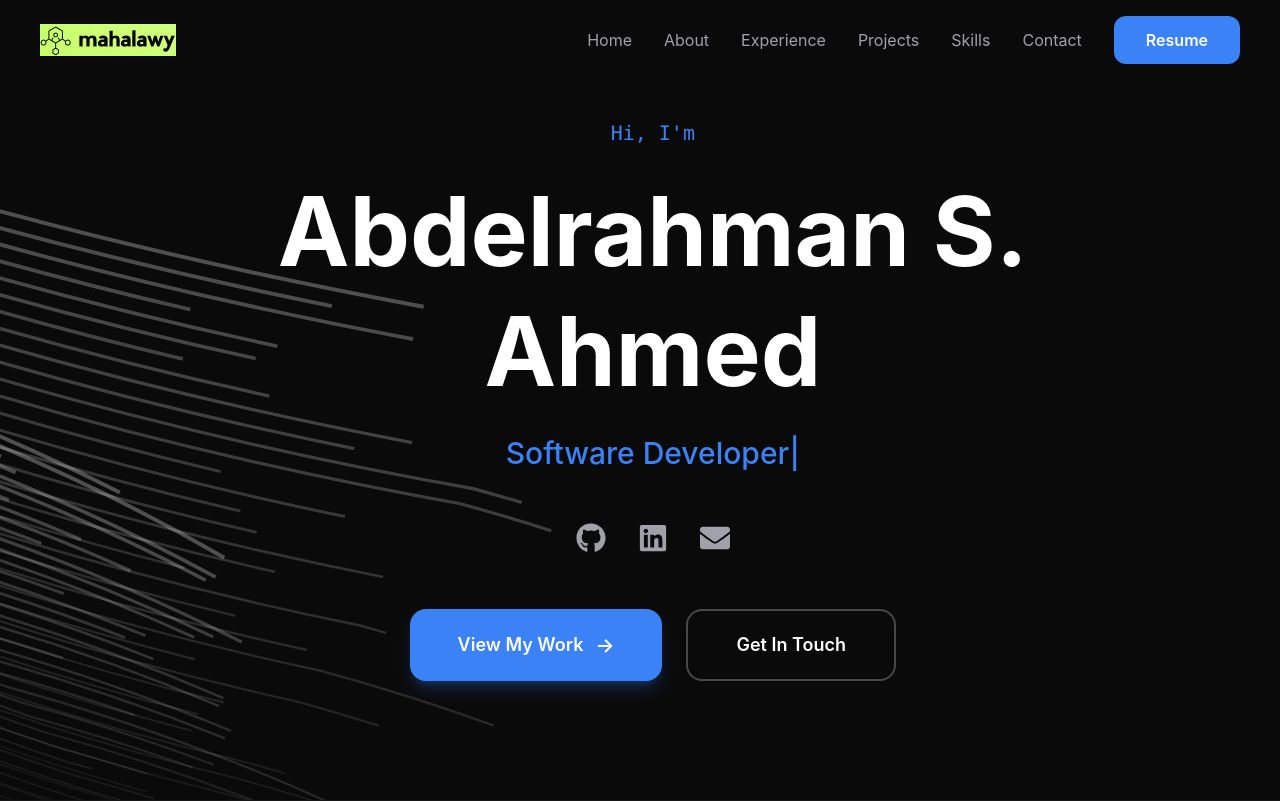
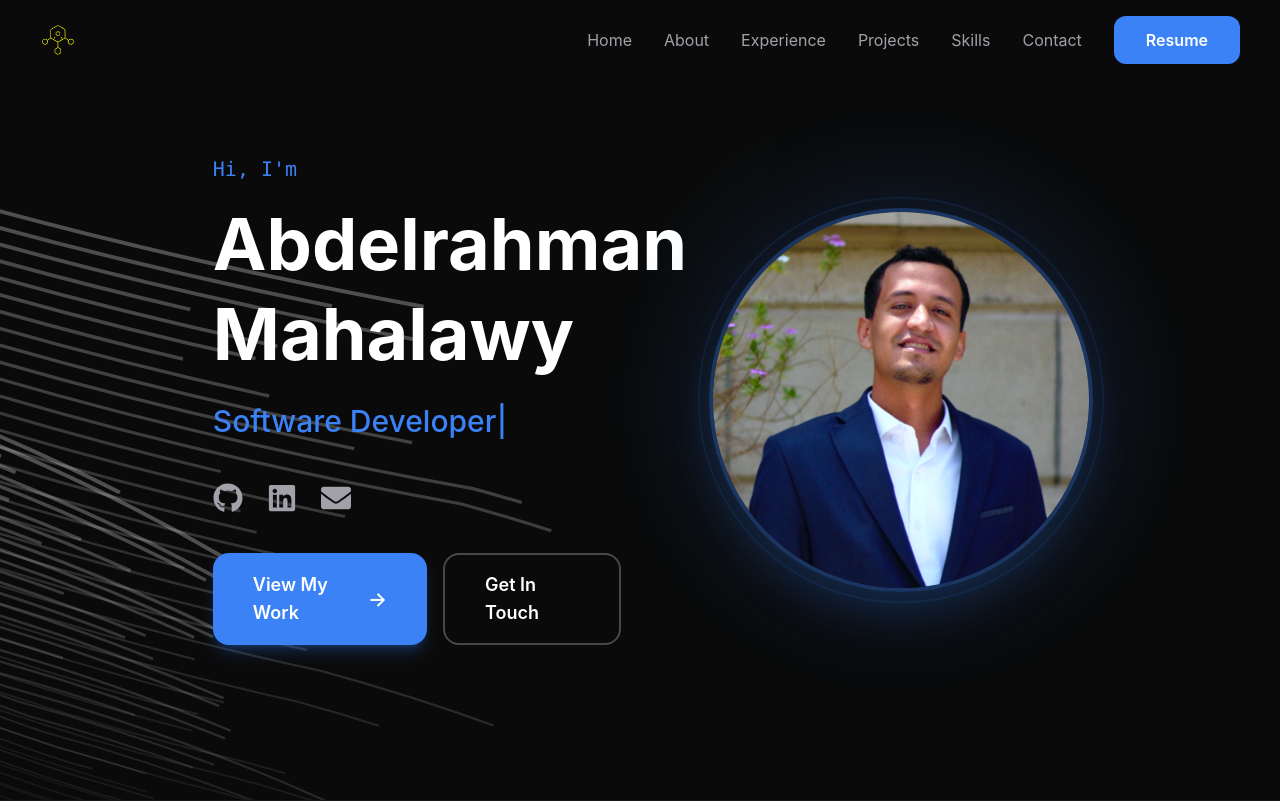
Before and after one commit to mahalawydev2/protofolio, a React (Vite) app: page / in a window 1280 px wide. Shown: the top 801 px of the page. Built offline with nearby package versions, Linux system fonts and the light colour scheme.

Commit message:
after photo

```diff
--- a/src/components/Hero.jsx
+++ b/src/components/Hero.jsx
@@ -1,7 +1,7 @@
 import React from 'react';
 import { motion } from 'framer-motion';
 import { TypeAnimation } from 'react-type-animation';
-import { FaGithub, FaLinkedin, FaEnvelope, FaPhone, FaMapMarkerAlt } from 'react-icons/fa';
+import { FaGithub, FaLinkedin, FaEnvelope } from 'react-icons/fa';
 import FloatingPaths from './FloatingPaths';
 
 const Hero = () => {
@@ -16,27 +16,32 @@ const Hero = () => {
       id="home"
       className="relative min-h-screen w-full flex items-center overflow-hidden bg-[#0a0a0a]"
     >
-      {/* Animated Background - Full width, cropped slightly on left */}
+      {/* Animated Background */}
       <div className="absolute inset-0 overflow-hidden">
         <FloatingPaths position={1} />
         <FloatingPaths position={-1} />
       </div>
 
-      {/* Content - Centered */}
+      {/* Content */}
       <div className="relative z-10 w-full">
         <div className="section-container">
+          <div className="max-w-7xl mx-auto">
+            {/* Grid Layout - Text on Left, Image on Right */}
+            <div className="grid grid-cols-1 lg:grid-cols-2 gap-12 lg:gap-16 items-center">
+
+              {/* Left Column - Text Content */}
               <motion.div
                 initial={{ opacity: 0 }}
                 animate={{ opacity: 1 }}
                 transition={{ duration: 1 }}
-            className="max-w-4xl mx-auto text-center"
+                className="text-center lg:text-left order-2 lg:order-1"
               >
                 {/* Greeting */}
                 <motion.p
                   initial={{ opacity: 0, y: 20 }}
                   animate={{ opacity: 1, y: 0 }}
                   transition={{ duration: 0.5 }}
-              className="text-[#3b82f6] font-mono text-lg md:text-xl mb-6"
+                  className="text-[#3b82f6] font-mono text-lg md:text-xl mb-4"
                 >
                   Hi, I'm
                 </motion.p>
@@ -46,9 +51,9 @@ const Hero = () => {
                   initial={{ opacity: 0, y: 30 }}
                   animate={{ opacity: 1, y: 0 }}
                   transition={{ duration: 0.6, delay: 0.2 }}
-              className="text-5xl sm:text-6xl md:text-7xl lg:text-8xl font-bold text-white mb-6 leading-tight"
+                  className="text-4xl sm:text-5xl md:text-6xl lg:text-7xl font-bold text-white mb-6 leading-tight"
                 >
-              Abdelrahman S. Ahmed
+                  Abdelrahman Mahalawy
                 </motion.h1>
 
                 {/* Typing Animation */}
@@ -56,7 +61,7 @@ const Hero = () => {
                   initial={{ opacity: 0, y: 20 }}
                   animate={{ opacity: 1, y: 0 }}
                   transition={{ duration: 0.5, delay: 0.4 }}
-              className="text-xl md:text-2xl lg:text-3xl font-medium text-[#a1a1aa] mb-10 h-12"
+                  className="text-xl md:text-2xl lg:text-3xl font-medium text-[#a1a1aa] mb-8 h-12"
                 >
                   <TypeAnimation
                     sequence={[
@@ -76,15 +81,12 @@ const Hero = () => {
                   />
                 </motion.div>
 
-            {/* Location & Contact */}
-
-
                 {/* Social Links */}
                 <motion.div
                   initial={{ opacity: 0, y: 20 }}
                   animate={{ opacity: 1, y: 0 }}
-              transition={{ duration: 0.5, delay: 0.8 }}
-              className="flex justify-center gap-8 mb-14"
+                  transition={{ duration: 0.5, delay: 0.6 }}
+                  className="flex justify-center lg:justify-start gap-6 mb-10"
                 >
                   {socialLinks.map((social) => (
                     <motion.a
@@ -105,12 +107,12 @@ const Hero = () => {
                 <motion.div
                   initial={{ opacity: 0, y: 20 }}
                   animate={{ opacity: 1, y: 0 }}
-              transition={{ duration: 0.5, delay: 1 }}
-              className="flex flex-col sm:flex-row gap-6 justify-center"
+                  transition={{ duration: 0.5, delay: 0.8 }}
+                  className="flex flex-col sm:flex-row gap-4 justify-center lg:justify-start"
                 >
                   <motion.a
                     href="#projects"
-                className="inline-flex items-center justify-center gap-3 px-12 py-5 bg-[#3b82f6] text-white text-lg font-semibold rounded-2xl hover:bg-blue-600 transition-all duration-300 shadow-lg shadow-blue-500/25"
+                    className="inline-flex items-center justify-center gap-3 px-10 py-4 bg-[#3b82f6] text-white text-lg font-semibold rounded-2xl hover:bg-blue-600 transition-all duration-300 shadow-lg shadow-blue-500/25"
                     whileHover={{ scale: 1.03 }}
                     whileTap={{ scale: 0.97 }}
                   >
@@ -120,7 +122,7 @@ const Hero = () => {
 
                   <motion.a
                     href="#contact"
-                className="inline-flex items-center justify-center px-12 py-5 border-2 border-white/25 text-white text-lg font-semibold rounded-2xl hover:bg-white/5 hover:border-[#3b82f6] transition-all duration-300"
+                    className="inline-flex items-center justify-center px-10 py-4 border-2 border-white/25 text-white text-lg font-semibold rounded-2xl hover:bg-white/5 hover:border-[#3b82f6] transition-all duration-300"
                     whileHover={{ scale: 1.03 }}
                     whileTap={{ scale: 0.97 }}
                   >
@@ -128,6 +130,52 @@ const Hero = () => {
                   </motion.a>
                 </motion.div>
               </motion.div>
+
+              {/* Right Column - Profile Image */}
+             {/* Right Column - Profile Image */}
+<motion.div
+  initial={{ opacity: 0, scale: 0.8 }}
+  animate={{ opacity: 1, scale: 1 }}
+  transition={{ duration: 0.8, delay: 0.3 }}
+  className="flex justify-center lg:justify-end order-1 lg:order-2"
+>
+  <div className="relative">
+
+    {/* Glow Effect */}
+    <div className="absolute inset-0 bg-[#3b82f6] rounded-full blur-3xl opacity-20 animate-pulse"></div>
+
+    {/* Profile Image Container */}
+    <motion.div
+      className="relative w-64 h-64 sm:w-80 sm:h-80 lg:w-96 lg:h-96 rounded-full overflow-hidden border-4 border-[#3b82f6]/30 shadow-2xl shadow-blue-500/20"
+      whileHover={{ scale: 1.05 }}
+      transition={{ duration: 0.3 }}
+    >
+      <img
+        src="/img/profile.png"
+        alt="Abdelrahman Mahalawy"
+        className="w-full h-full object-cover object-center scale-110"
+        style={{ objectPosition: '50% 35%' }}
+      />
+    </motion.div>
+
+    {/* Decorative Ring */}
+    <motion.div
+      className="absolute inset-0 rounded-full border-2 border-[#3b82f6]/20 pointer-events-none"
+      animate={{
+        scale: [1, 1.1, 1],
+        opacity: [0.3, 0.6, 0.3]
+      }}
+      transition={{
+        duration: 3,
+        repeat: Infinity,
+        ease: "easeInOut"
+      }}
+    />
+  </div>
+</motion.div>
+
+            </div>
+          </div>
         </div>
       </div>
 
@@ -138,7 +186,7 @@ const Hero = () => {
         transition={{ delay: 1.5 }}
         className="absolute bottom-10 left-1/2 transform -translate-x-1/2"
       >
-
+        {/* Add your scroll indicator here if needed */}
       </motion.div>
     </section>
   );
--- a/src/components/Navbar.jsx
+++ b/src/components/Navbar.jsx
@@ -42,7 +42,7 @@ const Navbar = () => {
             whileHover={{ scale: 1.05 }}
           >
             <img
-              src="/img/logo2.png"
+              src="/img/logo3.png"
               alt="Mahalawy Logo"
               className="h-12 md:h-8 w-auto"
             />
--- a/src/index.css
+++ b/src/index.css
@@ -2,8 +2,8 @@
 @import url('https://fonts.googleapis.com/css2?family=Inter:wght@300;400;500;600;700;800;900&family=Fira+Code:wght@400;500&display=swap');
 
 * {
-  margin: 5;
-  padding: 4;
+  margin: 1;
+  padding: 1;
   box-sizing: border-box;
 }
 
```
Also changed, not shown: public/img/logo3.png (added), public/img/profile.png (added). Lines whose indentation alone changed are shown as unchanged.
